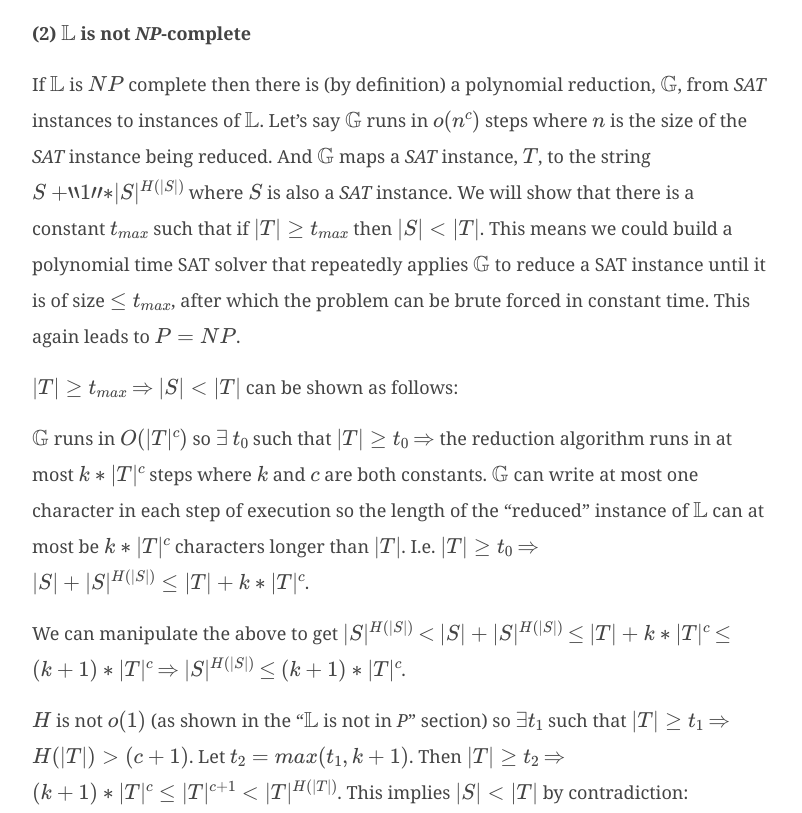
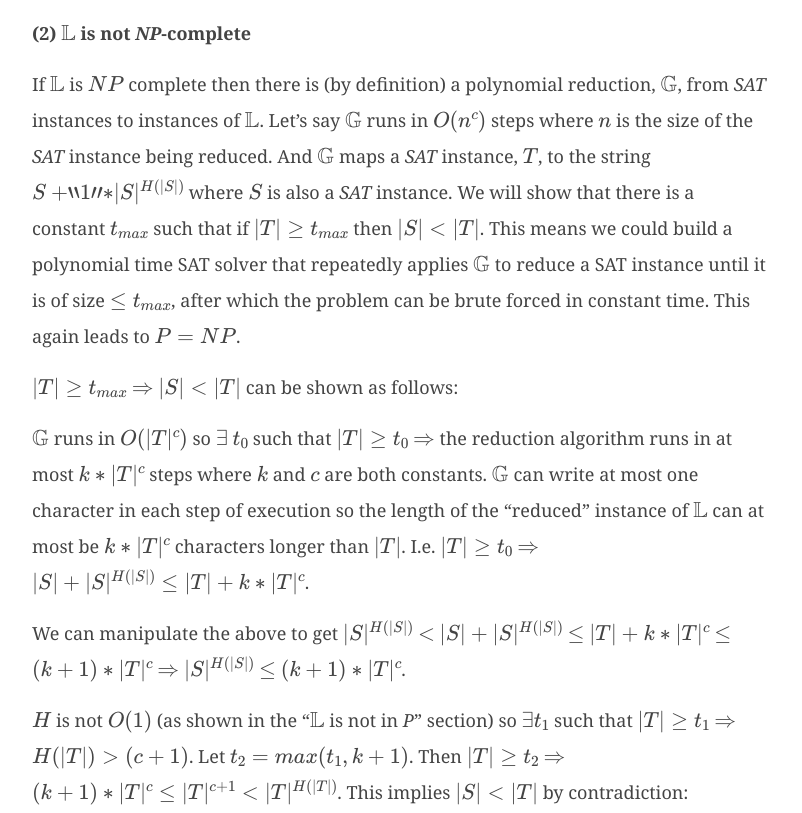
Before and after one commit to sanjoy/playingwithpointers.com, a Jekyll site: the page built from _blog/ladners-theorem.markdown, in a window 1280 px wide and 1400 px high, scrolled down 2122 px. Shown: the part 156-969 px from the top of the window, without its empty margins (238-1040 px from the left). Built offline with Jekyll 4.4.1, drawn with Linux system fonts in a browser that asks for light colours; formulas are drawn with MathJax 3.

Commit message:
fix typos

```diff
--- a/_blog/ladners-theorem.markdown
+++ b/_blog/ladners-theorem.markdown
@@ -51,7 +51,7 @@ If $$\mathbb{L}$$ is in _P_ then $$H(\lvert S \rvert)$$ is $$O(1)$$, since for l
 
 **(2) $$\mathbb{L}$$ is not _NP_-complete**
 
-If $$\mathbb{L}$$ is $$NP$$ complete then there is (by definition) a polynomial reduction, $$\mathbb{G}$$, from _SAT_ instances to instances of $$\mathbb{L}$$.  Let's say $$\mathbb{G}$$ runs in $$o(n^c)$$ steps where $$n$$ is the size of the _SAT_ instance being reduced.  And $$\mathbb{G}$$ maps a _SAT_ instance, $$T$$, to the string $$S + “1” * \lvert S \rvert^{H(\lvert S\rvert)}$$ where $$S$$ is also a _SAT_ instance.  We will show that there is a constant $$t_{max}$$ such that if $$\lvert T \rvert \ge t_{max}$$ then $$\lvert S \rvert \lt \lvert T \rvert$$.  This means we could build a polynomial time SAT solver that repeatedly applies $$\mathbb{G}$$ to reduce a SAT instance until it is of size $$\le t_{max}$$, after which the problem can be brute forced in constant time.  This again leads to $$P = NP$$.
+If $$\mathbb{L}$$ is $$NP$$ complete then there is (by definition) a polynomial reduction, $$\mathbb{G}$$, from _SAT_ instances to instances of $$\mathbb{L}$$.  Let's say $$\mathbb{G}$$ runs in $$O(n^c)$$ steps where $$n$$ is the size of the _SAT_ instance being reduced.  And $$\mathbb{G}$$ maps a _SAT_ instance, $$T$$, to the string $$S + “1” * \lvert S \rvert^{H(\lvert S\rvert)}$$ where $$S$$ is also a _SAT_ instance.  We will show that there is a constant $$t_{max}$$ such that if $$\lvert T \rvert \ge t_{max}$$ then $$\lvert S \rvert \lt \lvert T \rvert$$.  This means we could build a polynomial time SAT solver that repeatedly applies $$\mathbb{G}$$ to reduce a SAT instance until it is of size $$\le t_{max}$$, after which the problem can be brute forced in constant time.  This again leads to $$P = NP$$.
 
 $$\lvert T \rvert \ge t_{max}$$ $$\Rightarrow$$ $$\lvert S \rvert \lt \lvert T \rvert$$ can be shown as follows:
 
@@ -59,7 +59,7 @@ $$\mathbb{G}$$ runs in $$O(\lvert T \rvert^c)$$ so $$\exists$$ $$t_0$$ such that
 
 We can manipulate the above to get $$\lvert S \rvert^{H(\lvert S\rvert)}$$ $$\lt$$ $$\lvert S\rvert + \lvert S \rvert^{H(\lvert S\rvert)}$$ $$\le$$ $$\lvert T \rvert + k * \lvert T \rvert^c$$ $$\le$$ $$(k + 1) * \lvert T \rvert^c$$ $$\Rightarrow$$ $$\lvert S \rvert^{H(\lvert S\rvert)}$$ $$\le$$ $$(k + 1) * \lvert T \rvert^c$$.
 
-$$H$$ is not $$o(1)$$ (as shown in the "$$\mathbb{L}$$ is not in _P_" section) so $$\exists t_1$$ such that $$\lvert T \rvert \ge t_1$$ $$\Rightarrow$$ $$H(\lvert T \rvert) \gt (c + 1)$$.  Let $$t_2 = max(t_1, k + 1)$$.  Then $$\lvert T \rvert \ge t_2$$ $$\Rightarrow$$ $$(k + 1) * \lvert T \rvert^c \le \lvert T \rvert ^ {c+1} \lt \lvert T \rvert^{H(\lvert T\rvert)}$$.  This implies $$\lvert S \rvert \lt \lvert T \rvert$$ by contradiction: $$\lvert T \rvert \le \lvert S \rvert$$ and $$(k + 1) * \lvert T \rvert^c \lt \lvert T \rvert^{H(\lvert T\rvert)}$$ implies $$(k + 1) * \lvert T \rvert^c \lt \lvert S \rvert^{H(\lvert S\rvert)}$$ but we also have $$\lvert S \rvert^{H(\lvert S\rvert)} \le (k + 1) * \lvert T \rvert^c$$.
+$$H$$ is not $$O(1)$$ (as shown in the "$$\mathbb{L}$$ is not in _P_" section) so $$\exists t_1$$ such that $$\lvert T \rvert \ge t_1$$ $$\Rightarrow$$ $$H(\lvert T \rvert) \gt (c + 1)$$.  Let $$t_2 = max(t_1, k + 1)$$.  Then $$\lvert T \rvert \ge t_2$$ $$\Rightarrow$$ $$(k + 1) * \lvert T \rvert^c \le \lvert T \rvert ^ {c+1} \lt \lvert T \rvert^{H(\lvert T\rvert)}$$.  This implies $$\lvert S \rvert \lt \lvert T \rvert$$ by contradiction: $$\lvert T \rvert \le \lvert S \rvert$$ and $$(k + 1) * \lvert T \rvert^c \lt \lvert T \rvert^{H(\lvert T\rvert)}$$ implies $$(k + 1) * \lvert T \rvert^c \lt \lvert S \rvert^{H(\lvert S\rvert)}$$ but we also have $$\lvert S \rvert^{H(\lvert S\rvert)} \le (k + 1) * \lvert T \rvert^c$$.
 
 Finally, we set $$t_{max}$$ to $$max(t_0, t_2)$$ to get the result we set out to prove.
 
@@ -78,7 +78,7 @@ Concretely, $$H(x)$$ (of type $$\mathbb{N} \to \mathbb{N}$$) is computed as foll
 5. &nbsp;&nbsp;&nbsp;&nbsp;&nbsp;&nbsp;&nbsp;&nbsp;&nbsp;&nbsp;&nbsp;&nbsp;&nbsp;&nbsp;&nbsp;&nbsp;Return $$i$$
 6. Return $$x$$
 
-This algorithm takes a polynomial in $$x$$ number of steps: step 3 is run $$x^2$$ times and each execution takes a polynomial function[^sim] of $$log_2(x)^{log_2(log_2(x))}$$ steps.  Furthermore, $$log_2(x)^{log_2(log_2(x))}$$ is $$o(x)$$ since for $$x \ge 70000$$ $$log_2(x)^{log_2(log_2(x))} \lt x$$.
+This algorithm takes a polynomial in $$x$$ number of steps: step 3 is run $$x^2$$ times and each execution takes a polynomial function[^sim] of $$log_2(x)^{log_2(log_2(x))}$$ steps.  Furthermore, $$log_2(x)^{log_2(log_2(x))}$$ is $$O(x)$$ since for $$x \ge 70000$$ $$log_2(x)^{log_2(log_2(x))} \lt x$$.
 
 To prove $$x \ge 70000$$ $$\Rightarrow$$ $$log_2(x)^{log_2(log_2(x))} \lt x$$, first apply $$log_2$$ twice on both expressions to get $$F(x)$$ as $$2 * log_2(log_2(log_2(x)))$$ and $$G(x)$$ as $$log_2(log_2(x))$$.  $$F(70000) \lt 4.007 \lt 4.008 \lt G(70000)$$ and $$\frac{d}{dx} F(x) - G(x)$$ is $$\frac{- ln(ln(x)) + 2 + ln(ln(2))}{x ln(2) ln(x) ln(log_2(x))}$$ which is $$\lt 0$$ for $$x \gt e^{e^{2 + ln(ln(2))}}$$ and $$e^{e^{2 + ln(ln(2))}} = 167.6.. \lt 70000$$.
 
```
